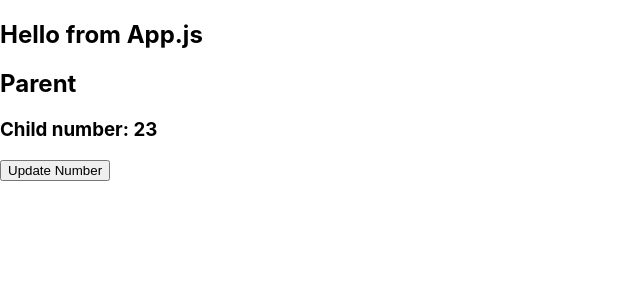
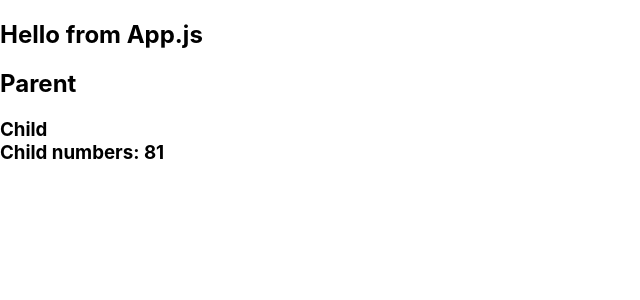
Before and after one commit to hinazargham/bootcamp_session5_english, a React (Create React App) app: page / in a window 1280 px wide. Shown: the top 300 px of the page, without its empty margins (0-640 px from the left). Built offline with nearby package versions, Linux system fonts and the light colour scheme.

Commit message:
update App.js, Child.js and Parent.js files

```diff
--- a/src/App.js
+++ b/src/App.js
@@ -1,16 +1,23 @@
-import React, { useState } from 'react';
+import React from 'react';
 import './App.css';
-import Parent from'./Parent.js'
+import Parent from'./Parent.js';
+import ValueContext from './ValueContext';
+
 
 function App() {
 
-  let [number, setNumber] = useState(23);
+  //let [number, setNumber] = useState(23);
+  let value= 81;
   return (
-    <div>
+
+    <ValueContext.Provider value={value}>
+      <div>
       <h2> Hello from App.js </h2>
-      <Parent num ={number}></Parent>
-      <button onClick={()=>{ setNumber(++number) }}>Update Number</button>
+      <Parent></Parent>
+
     </div>
+    </ValueContext.Provider>
+
   );
 }
 
--- a/src/Child.js
+++ b/src/Child.js
@@ -1,10 +1,11 @@
-import React from 'react';
+import React , {useContext} from 'react';
+import ValueContext from './ValueContext';
 
-
-function Child(props) {
+function Child() {
+    let value =useContext(ValueContext);
     return (
         <div>
-            <h3> Child number: {props.num}</h3>
+            <h3> Child <br/> Child numbers: {value}</h3>
         </div>
     )
 }
--- a/src/Parent.js
+++ b/src/Parent.js
@@ -5,7 +5,7 @@
     return (
         <div>
             <h2>Parent</h2>
-            <Child num={props.num}></Child>
+            <Child></Child>
         </div>
     );
 }
--- /dev/null
+++ b/src/ValueContext.js
@@ -0,0 +1,5 @@
+import React from 'react'
+
+const ValueContext= React.createContext(45);
+
+export default ValueContext;
```
